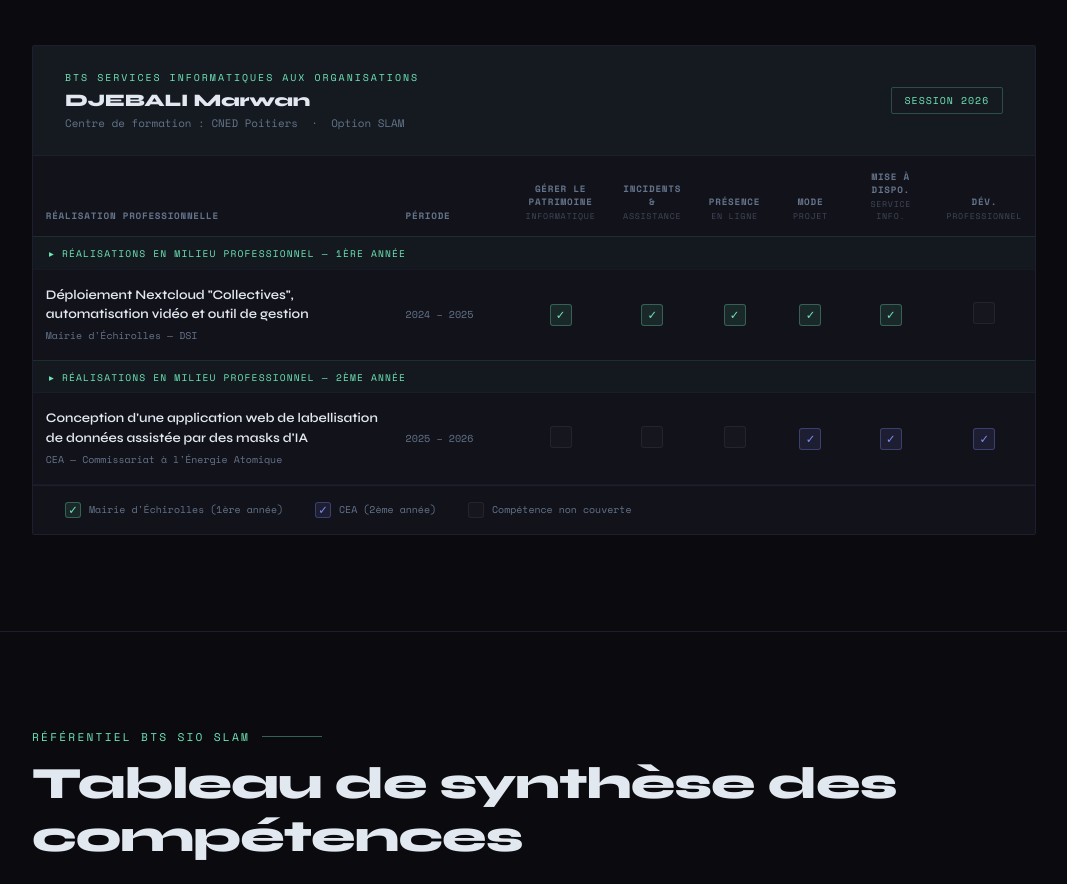
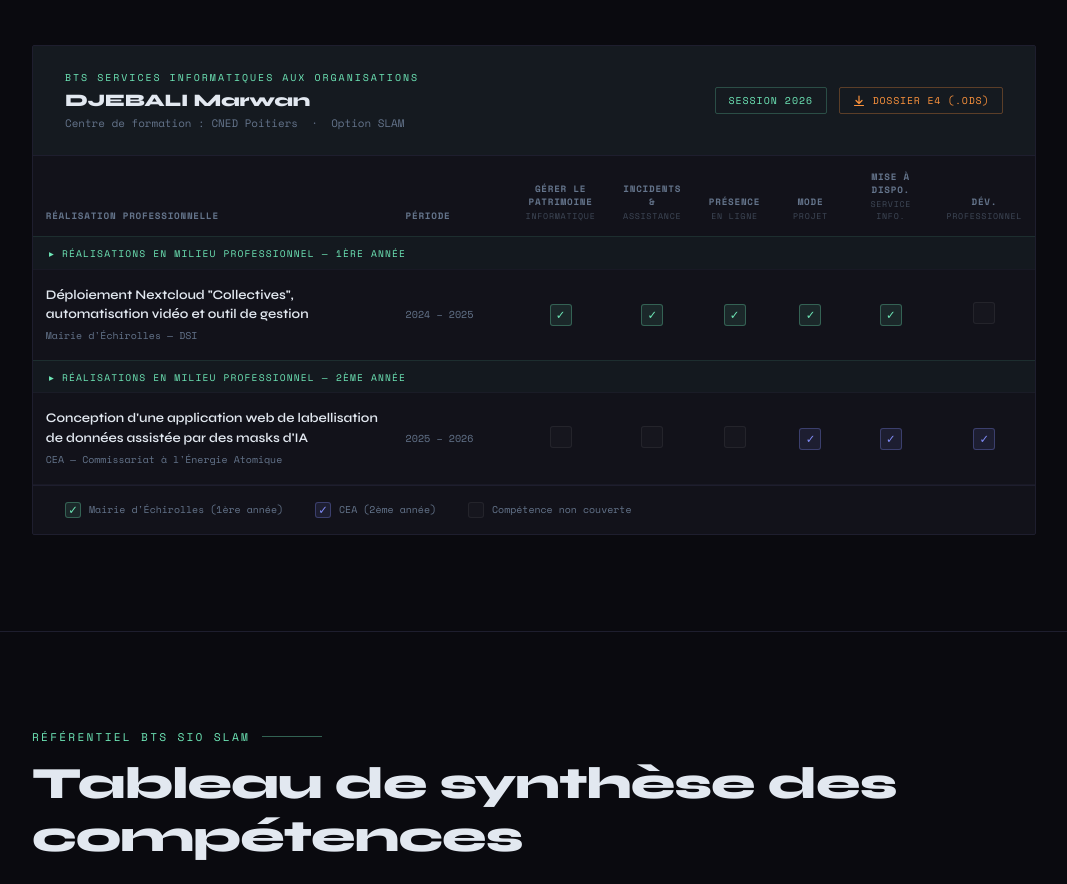
Before and after one commit to mystery092/mystery092.github.io, a plain HTML site: page index.html in a window 1280 px wide. Shown: the part 2672-3556 px from the top of the page, without its empty margins (106-1173 px from the left). Drawn offline with nearby package versions, Linux system fonts and the light colour scheme.

Commit message:
Update index.html

```diff
--- a/index.html
+++ b/index.html
@@ -336,7 +336,18 @@
             <div class="e4-header-name">DJEBALI Marwan</div>
             <div class="e4-header-sub">Centre de formation : CNED Poitiers &nbsp;·&nbsp; Option SLAM</div>
           </div>
-          <div class="e4-badge">Session 2026</div>
+          <div style="display:flex;align-items:center;gap:0.75rem;flex-wrap:wrap;">
+            <div class="e4-badge">Session 2026</div>
+            <a href="tableau_de_synthese_rempli_2026.ods" download
+               style="display:inline-flex;align-items:center;gap:0.5rem;font-family:var(--mono);font-size:0.62rem;padding:0.3rem 0.8rem;border:1px solid rgba(251,146,60,0.3);border-radius:2px;color:var(--accent3);letter-spacing:0.08em;text-decoration:none;text-transform:uppercase;transition:border-color 0.2s,background 0.2s;"
+               onmouseover="this.style.background='rgba(251,146,60,0.08)';this.style.borderColor='rgba(251,146,60,0.5)'"
+               onmouseout="this.style.background='';this.style.borderColor='rgba(251,146,60,0.3)'">
+              <svg width="12" height="12" viewBox="0 0 12 12" fill="none" xmlns="http://www.w3.org/2000/svg">
+                <path d="M6 1v7M3 5.5l3 3 3-3M1.5 10.5h9" stroke="currentColor" stroke-width="1.2" stroke-linecap="round" stroke-linejoin="round"/>
+              </svg>
+              Dossier E4 (.ods)
+            </a>
+          </div>
         </div>
 
         <div class="e4-table-wrap">
```
